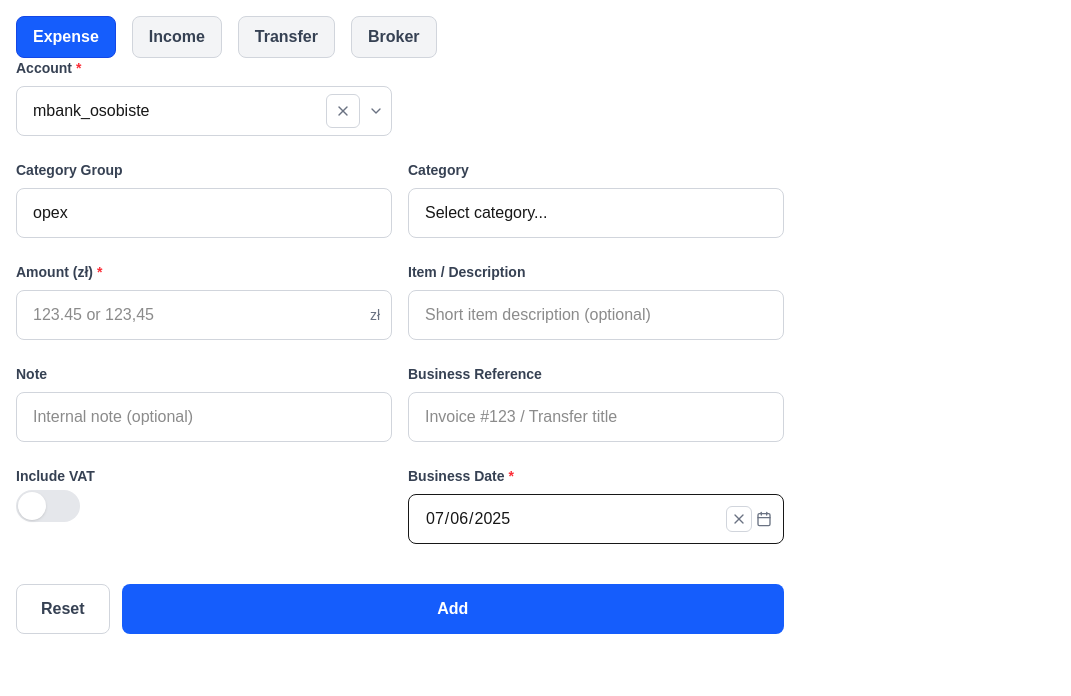
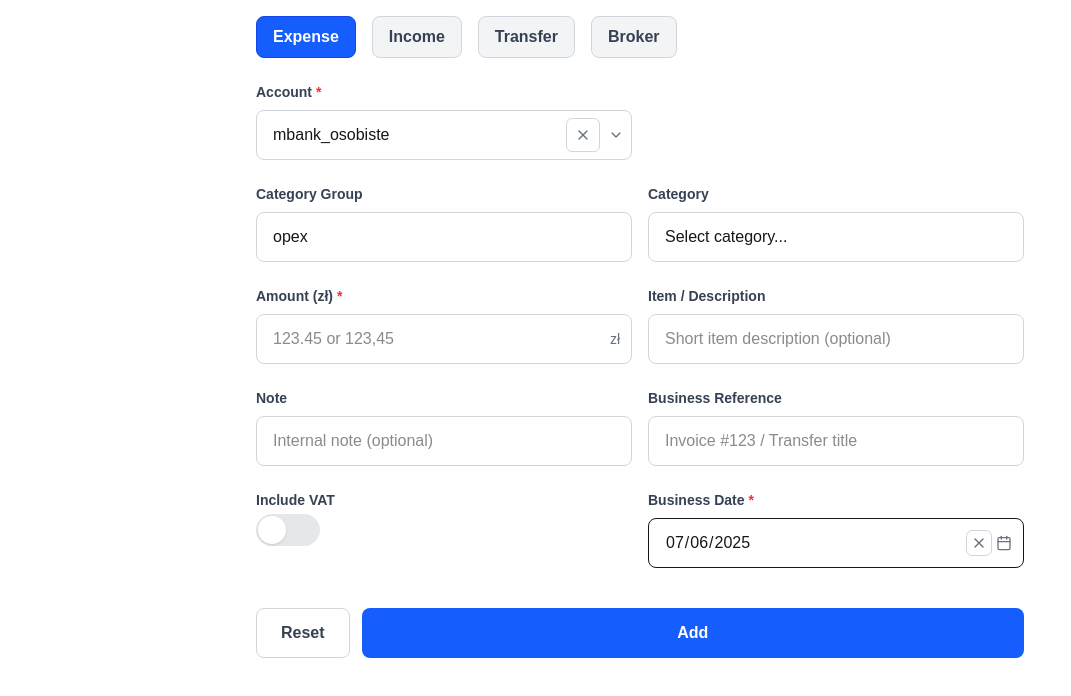
Before and after one commit to PawelJaronski/erp-front, a Next.js app: page / in a window 1280 px wide. Shown: the top 696 px of the page, without its empty margins (0-1071 px from the left). Built offline with nearby package versions, Linux system fonts and the light colour scheme.

Commit message:
layout fix

```diff
--- a/src/app/page.tsx
+++ b/src/app/page.tsx
@@ -31,7 +31,7 @@
 
   return (
     <main className="h-screen overflow-y-auto p-4">
-      <div className="max-w-3xl mx-autospace-y-6">
+      <div className="max-w-3xl mx-auto space-y-6">
         <div className="flex gap-4">
           <button
             type="button"
```
